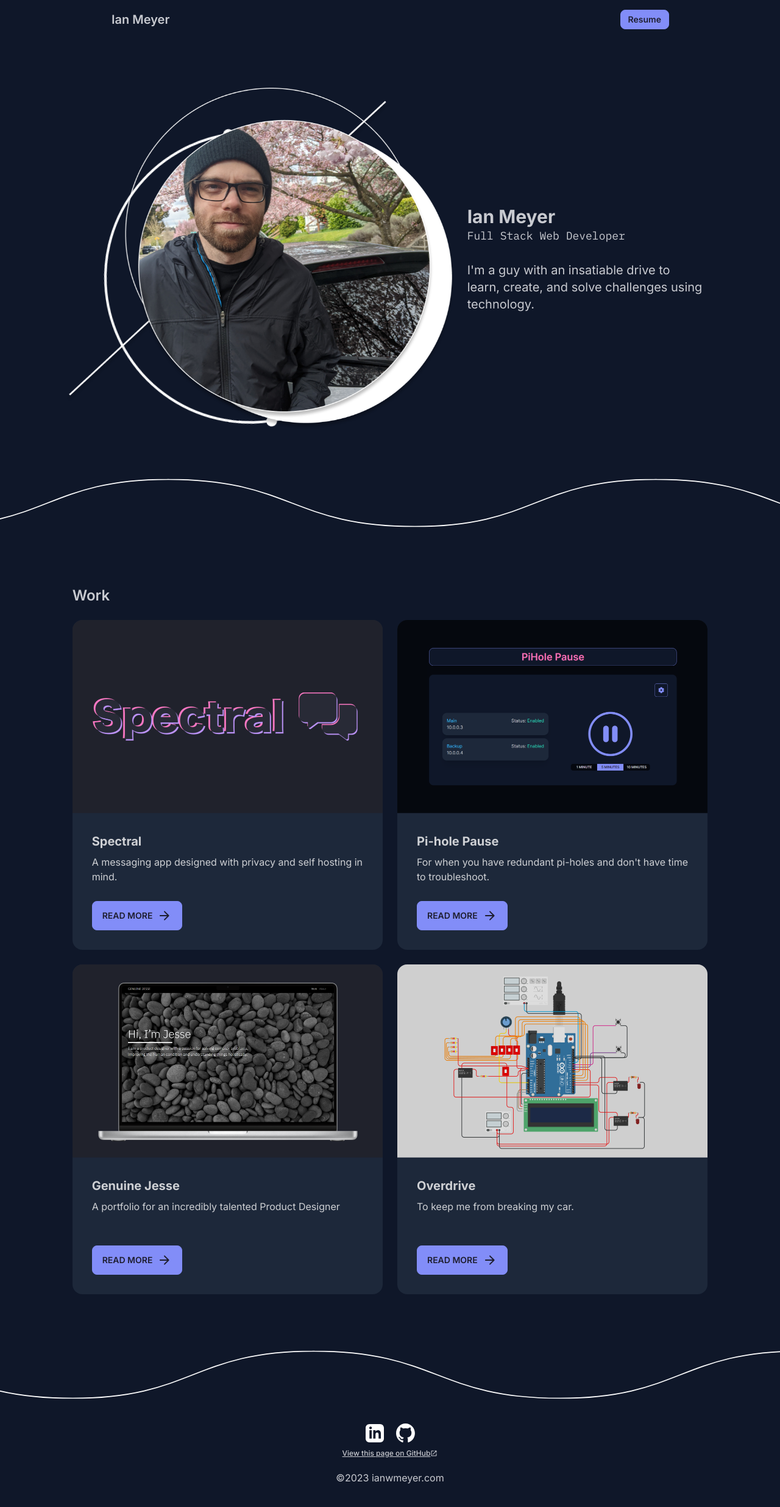
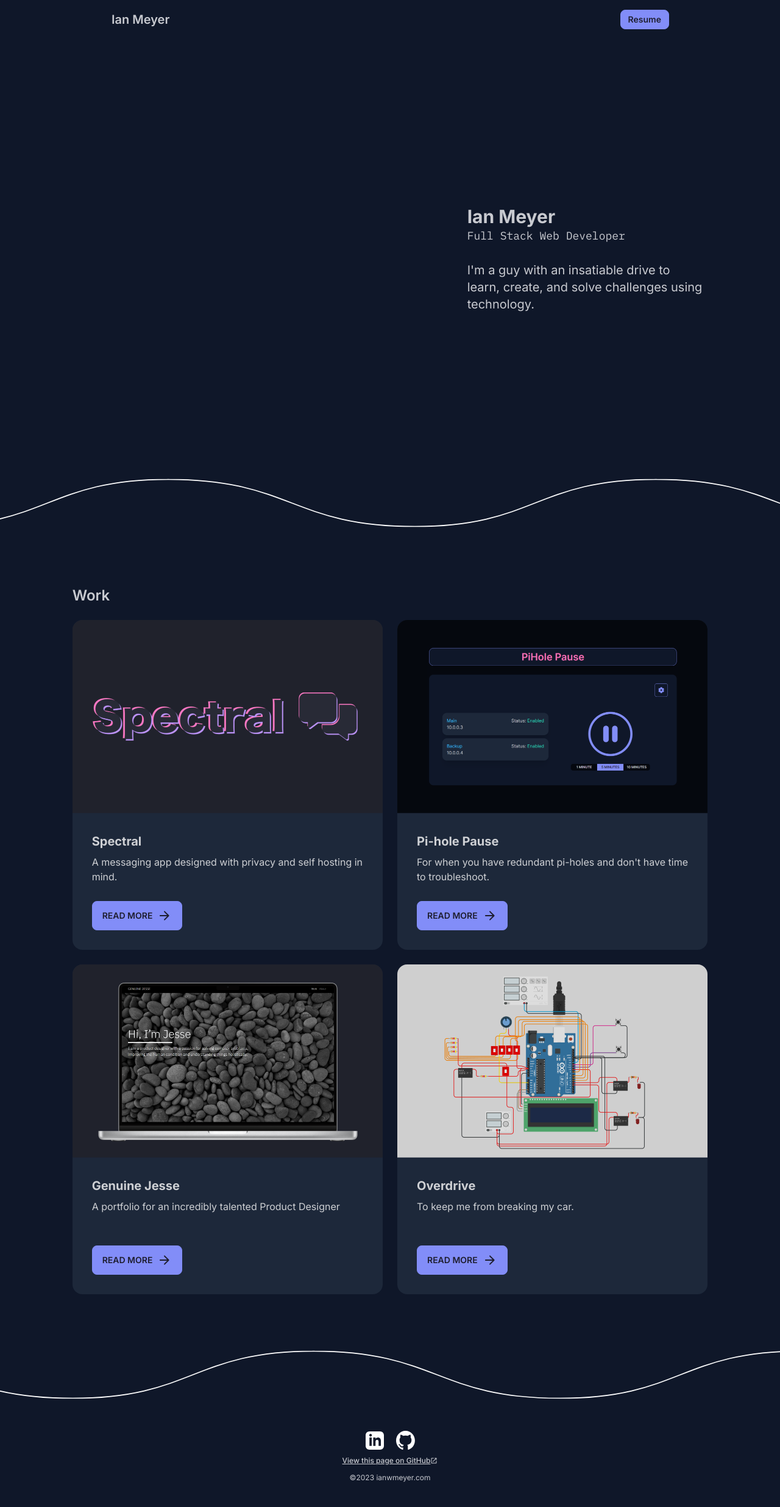
Before and after one commit to ianm1837/portfolio-v2, a Next.js app: page / in a window 1280 px wide. Shown: the top 2472 px of the page at 61% size. Built offline with nearby package versions, Linux system fonts and the light colour scheme.

Commit message:
hero fade animation for lcp; minor changes

```diff
--- a/app/components/Footer.tsx
+++ b/app/components/Footer.tsx
@@ -23,12 +23,12 @@ export default function Footer() {
           href="https://github.com/ianm1837/portfolio-v2"
           target="_blank"
           className="prose flex items-center text-xs"
-        >
+          >
           View this page on GitHub
           <Launch />
         </a>
       </div>
-      <div className="m-5">©2023 ianwmeyer.com</div>
+      <div className="m-3 text-xs">©2023 ianwmeyer.com</div>
     </div>
   );
 }
--- a/app/components/Hero.tsx
+++ b/app/components/Hero.tsx
@@ -1,7 +1,10 @@
+"use client"
+
 import { IBM_Plex_Mono as Mono } from "next/font/google";
 import Image from "next/image";
+import profileSpinner from "../images/portrait-spinner.svg";
 import profile from "../images/profile.png";
-import profileSpinner from "../images/portrait-spinner.svg";
+import { useState } from "react";
 
 const mono = Mono({
   weight: "400",
@@ -9,11 +12,15 @@ const mono = Mono({
 });
 
 export default function Hero() {
+
+  const [loading, setLoading] = useState(true)
+
   return (
+    <>
       <div className=" flex w-11/12 flex-col items-center justify-center pt-10 sm:w-10/12 sm:pt-20 xl:flex-row">
         <div className="max-w-screen-sm">
-        <div className="grid grid-cols-2 grid-rows-2">
-          <div className="animate-spin-slow relative bottom-[-5.5%] left-[-2.5%] z-[2] col-[1/3] row-[1/3] flex  items-center justify-center">
+          <div className={`grid grid-cols-2 grid-rows-2 transform transition-opacity ${loading? 'opacity-0' : 'opacity-100'}`}>
+            <div className="relative bottom-[-5.5%] left-[-2.5%] z-[2] col-[1/3] row-[1/3] flex animate-spin-slow  items-center justify-center">
               <Image src={profileSpinner} alt="" className="w-[75%]" />
             </div>
             <div className="z-[3] col-[1/3] row-[1/3]">
@@ -22,6 +29,8 @@ export default function Hero() {
                 quality={100}
                 priority={true}
                 alt="Picture of the author"
+                className={``}
+                onLoadingComplete={() => setLoading(false)}
               />
             </div>
           </div>
@@ -36,5 +45,6 @@ export default function Hero() {
           challenges using technology.
         </div>
       </div>
+    </>
   );
 }
--- a/app/components/animations/SpinningRingAnimation.tsx
+++ /dev/null
@@ -1,21 +0,0 @@
-import React from "react";
-import { motion } from "framer-motion";
-
-export default function SpinningRing({ children, className } : { children: React.ReactNode, className?: string}) {
-  return (
-    <motion.div
-      animate={{
-        rotate: [220, 40],
-        transition: {
-          duration: 150,
-          repeat: Infinity,
-          repeatType: "loop",
-          ease: "linear",
-        },
-      }}
-      className={className}
-    >
-      {children}
-    </motion.div>
-  );
-}
--- a/app/page.tsx
+++ b/app/page.tsx
@@ -1,11 +1,11 @@
-"use client";
 import CaseStudyList from "./components/CaseStudyList";
 import Hero from "./components/Hero";
 import WaveBanner from "./components/WaveBanner";
 
 export default function Home() {
   return (
-    <main className="overflow-x-hidden">
+    <>
+      <main className={`overflow-x-hidden`}>
         <div className="container relative m-auto flex w-screen flex-col items-center">
           <Hero />
         </div>
@@ -15,5 +15,6 @@ export default function Home() {
         </div>
         <WaveBanner direction />
       </main>
+    </>
   );
 }
```
Also changed, not shown: .eslintrc.json. Lines whose indentation alone changed are shown as unchanged.
